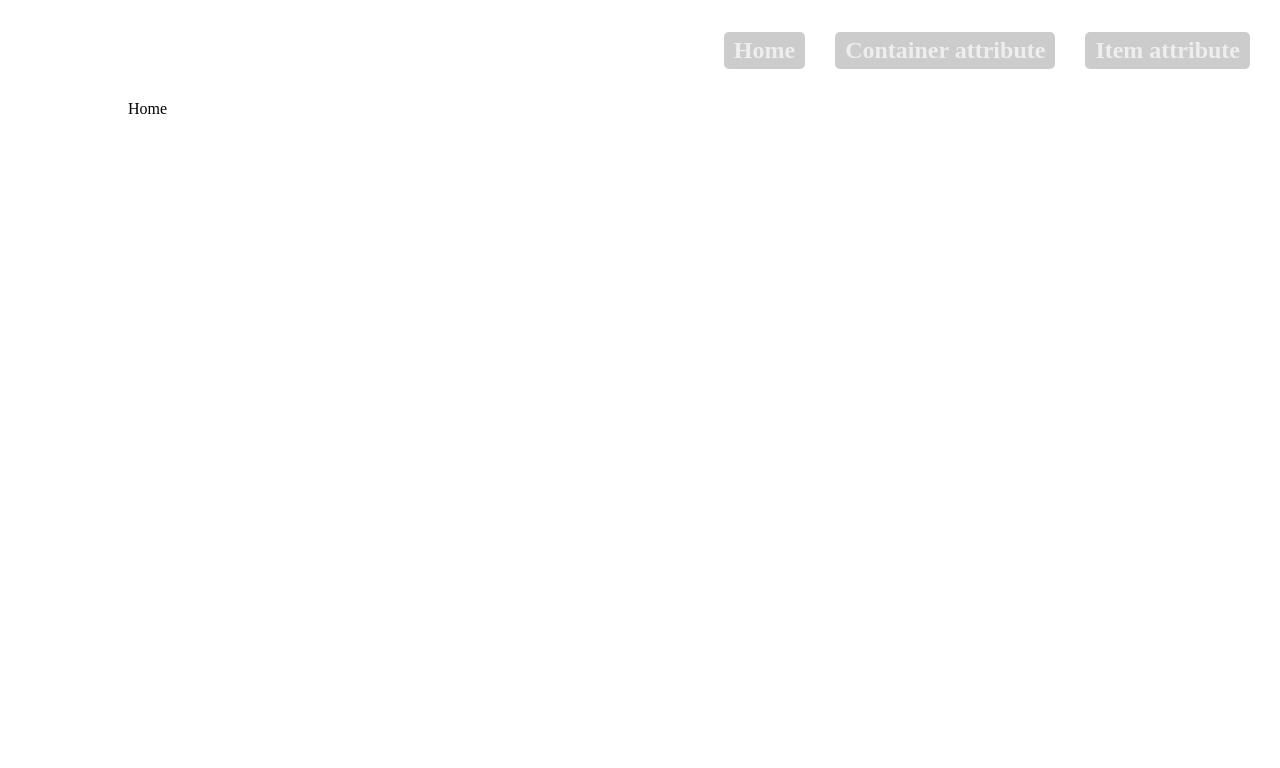
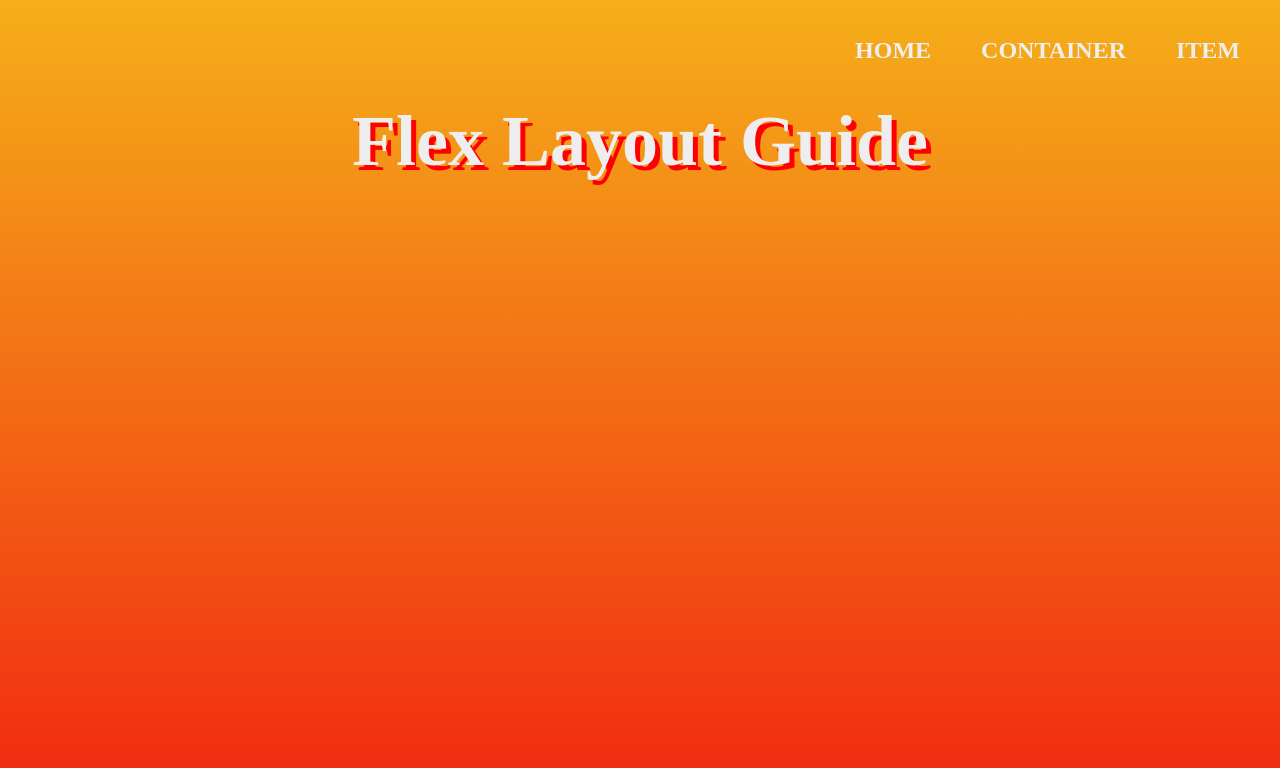
Before and after one commit to cccoding365/flex-layout-guide, a Vue app: page /#/ in a window 1280 px wide. Shown: the top 768 px of the page. Built offline with nearby package versions, Linux system fonts and the light colour scheme.

Commit message:
新增首页及样式调整

```diff
--- a/index.html
+++ b/index.html
@@ -5,7 +5,7 @@
 		<meta charset="UTF-8" />
 		<link rel="icon" type="image/svg+xml" href="/favicon.svg" />
 		<meta name="viewport" content="width=device-width, initial-scale=1.0" />
-		<title>Flex layout Guide</title>
+		<title>Flex Layout Guide</title>
 	</head>
 
 	<body>
--- a/src/App.vue
+++ b/src/App.vue
@@ -1,8 +1,8 @@
 <template>
     <header>
-        <router-link to="/">Home</router-link>
-        <router-link to="/container">Container attribute</router-link>
-        <router-link to="/item">Item attribute</router-link>
+        <router-link to="/">HOME</router-link>
+        <router-link to="/container">CONTAINER</router-link>
+        <router-link to="/item">ITEM</router-link>
     </header>
     <main>
         <router-view></router-view>
@@ -30,10 +30,8 @@ header {
         margin-right: 30px;
         padding: 5px 10px;
         border-radius: 5px;
-        background-color: #ccc;
 
         &:hover {
-            color: orange;
             opacity: .7;
         }
     }
--- /dev/null
+++ b/src/pages/FlexLayoutHome.vue
@@ -0,0 +1,16 @@
+<template>
+    <h1>Flex Layout Guide</h1>
+</template>
+
+<script setup>
+
+</script>
+
+<style lang="less" scoped>
+h1 {
+    text-align: center;
+    color: #eee;
+    font-size: 72px;
+    filter: drop-shadow(5px 5px red);
+}
+</style>
--- a/src/router/index.js
+++ b/src/router/index.js
@@ -1,11 +1,11 @@
 import { createRouter, createWebHashHistory } from 'vue-router'
 
-const Home = { template: '<div>Home</div>' }
+import FlexLayoutHome from '@/pages/FlexLayoutHome.vue';
 import flexContainer from '@/pages/flexContainer.vue'
 import flexItem from '../pages/flexItem.vue'
 
 const routes = [
-    { path: '/', component: Home },
+    { path: '/', component: FlexLayoutHome },
     { path: '/container', component: flexContainer },
     { path: '/item', component: flexItem }
 ]
--- a/src/style.css
+++ b/src/style.css
@@ -11,6 +11,14 @@ a {
 
 h3 {
 	margin: 1rem 0;
+}
+
+body {
+	height: 100vh;
+	user-select: none;
+	background-repeat: no-repeat;
+	background-attachment: fixed;
+	background: linear-gradient(to top, #f12711, #f5af19);
 }
 
 .container {
@@ -27,8 +35,8 @@ h3 {
 	position: relative;
 	border: 3px solid #fff;
 	box-shadow:
-		5px 5px 10px 1px #aaa,
-		-5px -5px 10px 1px #ccc;
+		5px 5px 10px 1px #aaa;
+		/* -5px -5px 10px 1px #ccc; */
 	border-radius: 10px;
 	margin: 4px;
 	color: #fff;
```
